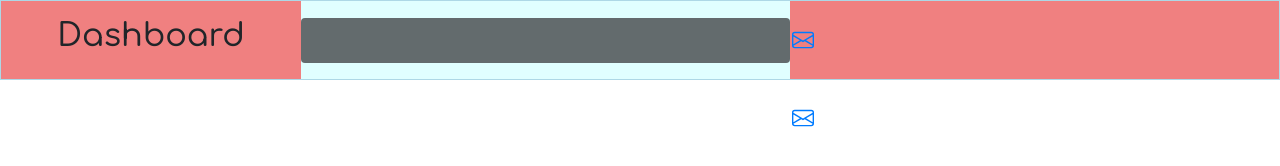
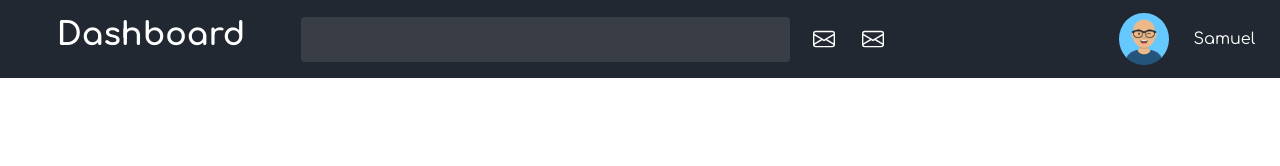
Before and after one commit to 404th/page-test, a plain HTML site: page index.html in a window 1280 px wide. Drawn offline with nearby package versions, Linux system fonts and the light colour scheme.

Commit message:
Navbar is ready

```diff
--- a/index.html
+++ b/index.html
@@ -47,7 +47,10 @@
                     </div>
                     <div class="header_links">
                         <a
-                            class="header_links_link header_links_envelop_a"
+                            class="
+                                header_links_link header_links_envelop_a
+                                centering
+                            "
                             href="/"
                         >
                             <svg
@@ -67,7 +70,10 @@
                             </svg>
                         </a>
                         <a
-                            class="header_links_link header_links_envelop_a"
+                            class="
+                                header_links_link header_links_envelop_a
+                                centering
+                            "
                             href="/"
                         >
                             <svg
@@ -87,7 +93,65 @@
                             </svg>
                         </a>
                     </div>
-                    <div class="header_profile"></div>
+                    <div class="header_profile">
+                        <div class="dropdown header_profile_dropdown">
+                            <button
+                                class="
+                                    btn btn-secondary
+                                    dropdown-toggle
+                                    header_profile_dropdown_button
+                                "
+                                type="button"
+                                id="dropdownMenu2"
+                                data-toggle="dropdown"
+                                aria-haspopup="true"
+                                aria-expanded="true"
+                            >
+                                <div
+                                    class="
+                                        centering
+                                        header_profile_dropdown_button_avatar
+                                    "
+                                >
+                                    <img
+                                        class="
+                                            header_profile_dropdown_button_avatar_img
+                                        "
+                                        src="./ava.jpg"
+                                        class="rounded-circle"
+                                        alt="Cinque Terre"
+                                    />
+                                </div>
+                                <div
+                                    class="
+                                        header_profile_dropdown_button_name
+                                        centering
+                                    "
+                                >
+                                    <span
+                                        class="
+                                            header_profile_dropdown_button_avatar_name_span
+                                        "
+                                        >Samuel</span
+                                    >
+                                </div>
+                            </button>
+                            <div
+                                class="dropdown-menu"
+                                aria-labelledby="dropdownMenu2"
+                            >
+                                <button class="dropdown-item" type="button">
+                                    Action
+                                </button>
+                                <button class="dropdown-item" type="button">
+                                    Another action
+                                </button>
+                                <button class="dropdown-item" type="button">
+                                    Something else here
+                                </button>
+                            </div>
+                        </div>
+                    </div>
                 </div>
             </header>
             <!-- Header End -->
--- a/style.css
+++ b/style.css
@@ -21,3 +21,10 @@ header {
     justify-content: center !important;
     align-items: center !important;
 }
+
+.truncate {
+    width: 200px;
+    white-space: nowrap;
+    overflow: hidden;
+    text-overflow: ellipsis;
+}
--- a/styles/navbar/navbar.css
+++ b/styles/navbar/navbar.css
@@ -11,17 +11,28 @@
     height: 24px;
 }
 
+.header_links_envelop_a_svg {
+    color: white;
+}
+
+.header_links_envelop_a_svg:hover {
+    color: #cfcfcf;
+}
+
 header {
+    position: fixed;
+    top: 0;
+    left: 0;
     width: 100%;
-    height: 80px;
-    background-color: lightblue;
+    height: 78px;
+    background-color: #222831;
     padding: 1px;
 }
 
 .header_container {
     width: 100%;
     height: 100%;
-    background-color: lightcoral;
+    background-color: #222831;
     display: grid;
     grid-template-columns: 300px 3fr 2fr 1fr;
     grid-template-rows: 1fr;
@@ -33,22 +44,24 @@ header {
     height: 100%;
 }
 
-.header_brand_test {
+.header_brand_text {
     font-weight: 800;
+    color: white;
 }
 
 /* Search */
 .header_search {
     width: 100%;
     height: 100%;
-    background-color: lightcyan;
+    background-color: #222831;
     display: flex;
     align-items: center;
 }
 
 .header_search_input {
+    box-sizing: border-box;
     width: 100% !important;
-    background-color: #636b6d;
+    background-color: #393e46;
     height: 45px;
     border-radius: 4px;
     border: 0;
@@ -57,15 +70,105 @@ header {
     color: white;
 }
 
+.header_links {
+    width: 100%;
+    height: 100%;
+    display: flex;
+    flex-direction: row !important;
+    margin-left: 10px;
+}
+
 .header_links_link {
-    display: flex;
     padding: 2px;
-    align-items: center;
-    justify-content: flex-start;
-    width: 20%;
+    width: 15%;
 }
+
 .header_links_envelop_a {
+    height: 100%;
+    padding: 0;
+    margin: 0;
+}
+
+/* Profile */
+.header_profile_dropdown {
+    width: 100%;
+    height: 100%;
+    background-color: #222831;
+}
+
+.header_profile_dropdown_button {
+    width: 100%;
+    height: 100%;
+    display: grid !important;
+    grid-template-columns: 1fr 2fr !important;
+    padding: 0 !important;
+    padding: 2px;
+    background-color: #222831;
+}
+
+.header_profile_dropdown_button_avatar {
+    width: 100%;
+    height: 100%;
+    background-color: #222831;
     box-sizing: border-box;
+    padding: 2px;
+}
+
+.header_profile_dropdown_button_avatar_img {
+    width: 100%;
+    border-radius: 50%;
+    background-color: transparent !important;
+}
+
+.header_profile_dropdown_button_name {
+    width: 100%;
     height: 100%;
-    /* width: ; */
+    color: white;
+    background-color: #222831;
+    padding: 0 10px;
 }
+
+.dropdown-toggle {
+    border-color: #222831 !important;
+    outline: none !important;
+}
+
+.dropdown-toggle::after {
+    display: none !important;
+}
+
+@media (max-width: 1000px) {
+    .header_container {
+        grid-template-columns: 250px 3fr 2fr 1fr;
+    }
+
+    .header_brand_text {
+        font-size: 25px;
+    }
+
+    .header_links_link {
+        padding: 2px;
+        width: 20%;
+    }
+}
+
+@media (max-width: 840px) {
+    .header_container {
+        grid-template-columns: 200px 1fr 1fr 1fr;
+    }
+
+    .header_brand_text {
+        font-size: 22px;
+    }
+
+    .header_links_link {
+        padding: 2px;
+        width: 20%;
+    }
+
+    .header_profile_dropdown_button {
+        grid-template-columns: 1fr 2fr !important;
+        font-size: 0.7em;
+        padding: 2px;
+    }
+}
```
Also changed, not shown: ava.jpg (added).
